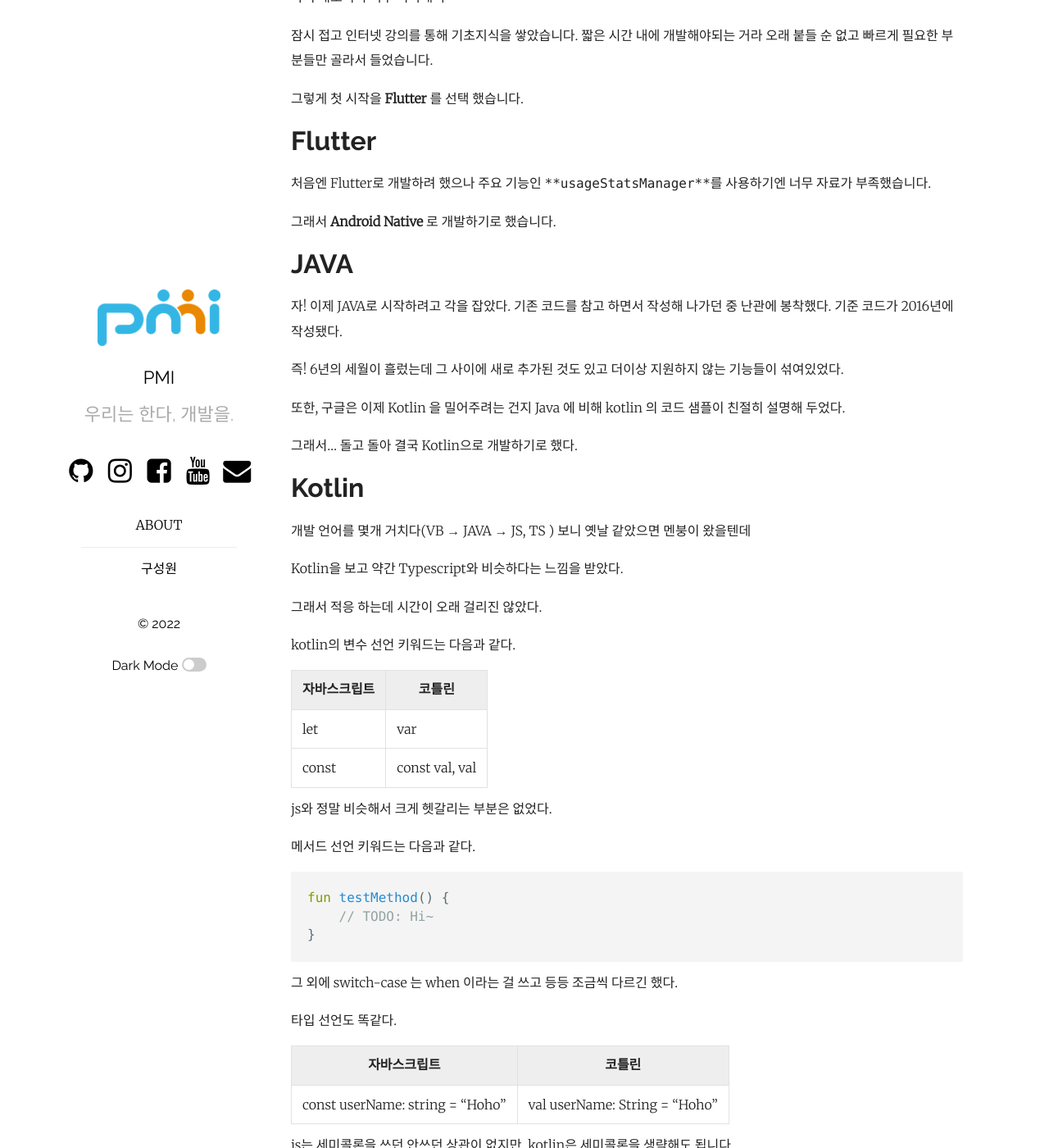
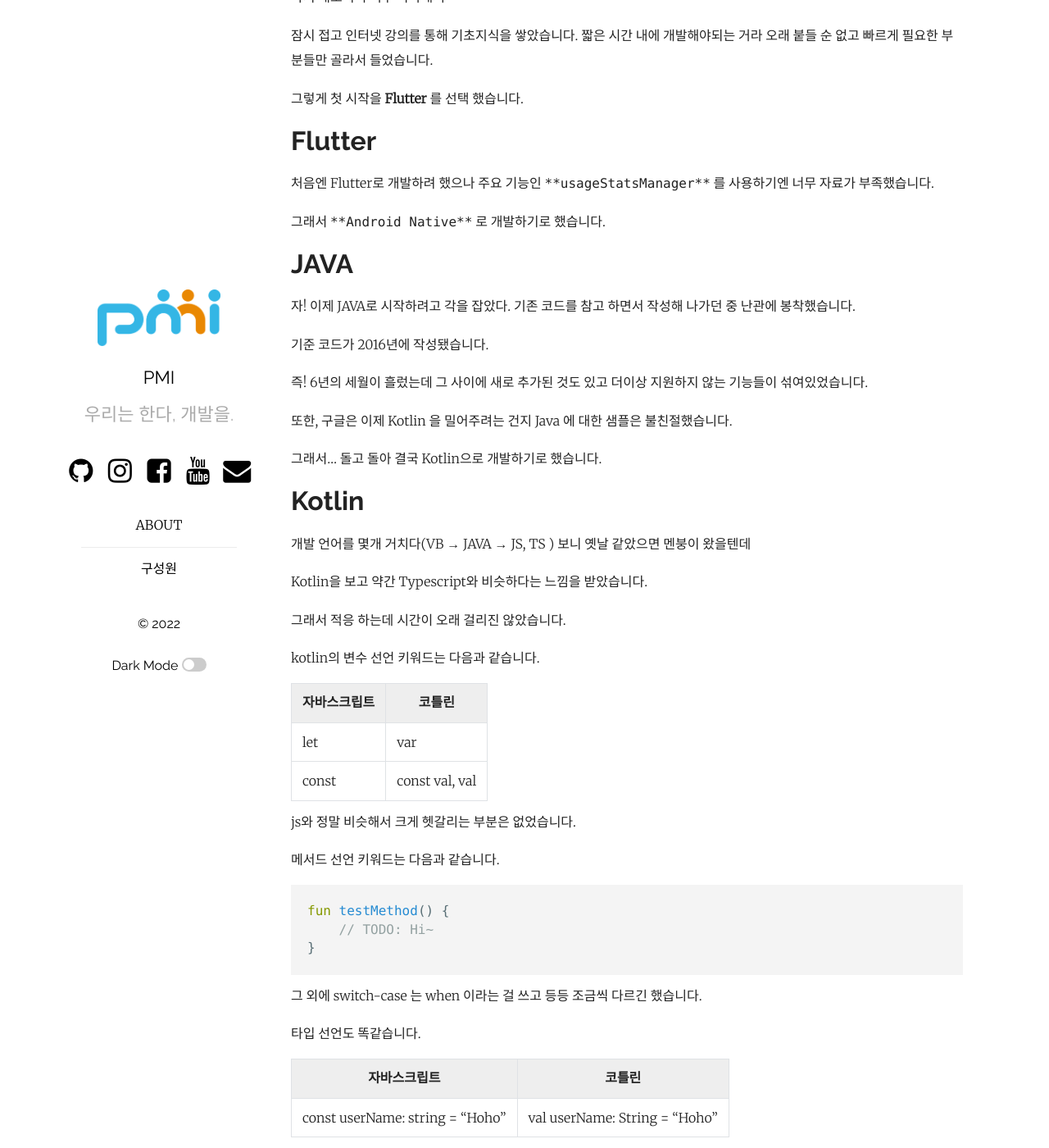
Before and after one commit to pmirnc-dev/pmirnc-dev.github.io, a Jekyll site: the page built from _posts/2022-08-31-나의 첫 앱 개발.md, in a window 1280 px wide and 1400 px high, scrolled down 364 px. Shown: the whole window at 82% size. Built offline with Jekyll 4.4.1, drawn with Linux system fonts in a browser that asks for light colours; our own code applies the rules of GitHub Pages for plain Markdown files; comment, search, counter and statistics services are not loaded; some of the changed text lies outside the part shown.

Commit message:
fix(post): 내용 수정

````diff
--- a/_posts/2022-08-31-나의 첫 앱 개발.md
+++ b/_posts/2022-08-31-나의 첫 앱 개발.md
@@ -12,40 +12,42 @@
 
 # Flutter
 
-처음엔 Flutter로 개발하려 했으나 주요 기능인 `**usageStatsManager**`를 사용하기엔 너무 자료가 부족했습니다.
+처음엔 Flutter로 개발하려 했으나 주요 기능인 `**usageStatsManager**` 를 사용하기엔 너무 자료가 부족했습니다.
 
-그래서 **Android Native** 로 개발하기로 했습니다.
+그래서 `**Android Native**` 로 개발하기로 했습니다.
 
 # JAVA
 
-자! 이제 JAVA로 시작하려고 각을 잡았다. 기존 코드를 참고 하면서 작성해 나가던 중 난관에 봉착했다. 기준 코드가 2016년에 작성됐다.
+자! 이제 JAVA로 시작하려고 각을 잡았다. 기존 코드를 참고 하면서 작성해 나가던 중 난관에 봉착했습니다.
 
-즉! 6년의 세월이 흘렀는데 그 사이에 새로 추가된 것도 있고 더이상 지원하지 않는 기능들이 섞여있었다.
+기준 코드가 2016년에 작성됐습니다.
 
-또한, 구글은 이제 Kotlin 을 밀어주려는 건지 Java 에 비해 kotlin 의 코드 샘플이 친절히 설명해 두었다.
+즉! 6년의 세월이 흘렀는데 그 사이에 새로 추가된 것도 있고 더이상 지원하지 않는 기능들이 섞여있었습니다.
 
-그래서… 돌고 돌아 결국 Kotlin으로 개발하기로 했다.
+또한, 구글은 이제 Kotlin 을 밀어주려는 건지 Java 에 대한 샘플은 불친절했습니다.
+
+그래서… 돌고 돌아 결국 Kotlin으로 개발하기로 했습니다.
 
 # Kotlin
 
 개발 언어를 몇개 거치다(VB → JAVA → JS, TS ) 보니 옛날 같았으면 멘붕이 왔을텐데
 
-Kotlin을 보고 약간 Typescript와 비슷하다는 느낌을 받았다.
+Kotlin을 보고 약간 Typescript와 비슷하다는 느낌을 받았습니다.
 
-그래서 적응 하는데 시간이 오래 걸리진 않았다.
+그래서 적응 하는데 시간이 오래 걸리진 않았습니다.
 
 
 
-kotlin의 변수 선언 키워드는 다음과 같다.
+kotlin의 변수 선언 키워드는 다음과 같습니다.
 
 | **자바스크립트** | **코틀린** |
 | --- | --- |
 | let | var |
 | const | const val, val |
 
-js와 정말 비슷해서 크게 헷갈리는 부분은 없었다.
+js와 정말 비슷해서 크게 헷갈리는 부분은 없었습니다.
 
-메서드 선언 키워드는 다음과 같다.
+메서드 선언 키워드는 다음과 같습니다.
 
 ```kotlin
 fun testMethod() {
@@ -53,9 +55,9 @@
 }
 ```
 
-그 외에 switch-case 는 when 이라는 걸 쓰고 등등 조금씩 다르긴 했다.
+그 외에 switch-case 는 when 이라는 걸 쓰고 등등 조금씩 다르긴 했습니다.
 
-타입 선언도 똑같다.
+타입 선언도 똑같습니다.
 
 | **자바스크립트** | **코틀린** |
 | --- | --- |
@@ -65,11 +67,11 @@
 
 그래서 가끔 코드 마지막에 세미콜론을 붙이면 지우라고 알림창이 뜹니다.
 
-그리고 **Kotlin**으로 개발해야겠다고 생각하게 된 결정적인 이유는 바로 **`Coroutine`** 이라는 것 때문 입니다.
+그리고 **Kotlin** 으로 개발해야겠다고 생각하게 된 결정적인 이유는 바로 `**Coroutine**` 이라는 것 때문 입니다.
 
-기존에는 **`AsyncTask`** 라는 기능을 통해 비동기 작업과 UI 작업을 사용 했었는데
+기존에는 `**AsyncTask**` 라는 기능을 통해 비동기 작업과 UI 작업을 사용 했었는데
 
-2019년에 안드로이드에서 지원 종료를 한다고 발표를 했었고 대신 **`Coroutine`** 이라는 걸 사용하라고 권장하고 있습니다.
+2019년에 안드로이드에서 지원 종료를 한다고 발표를 했었고 대신 `**Coroutine**` 이라는 걸 사용하라고 권장하고 있습니다.
 
 ## 코루틴이란?
 
````
